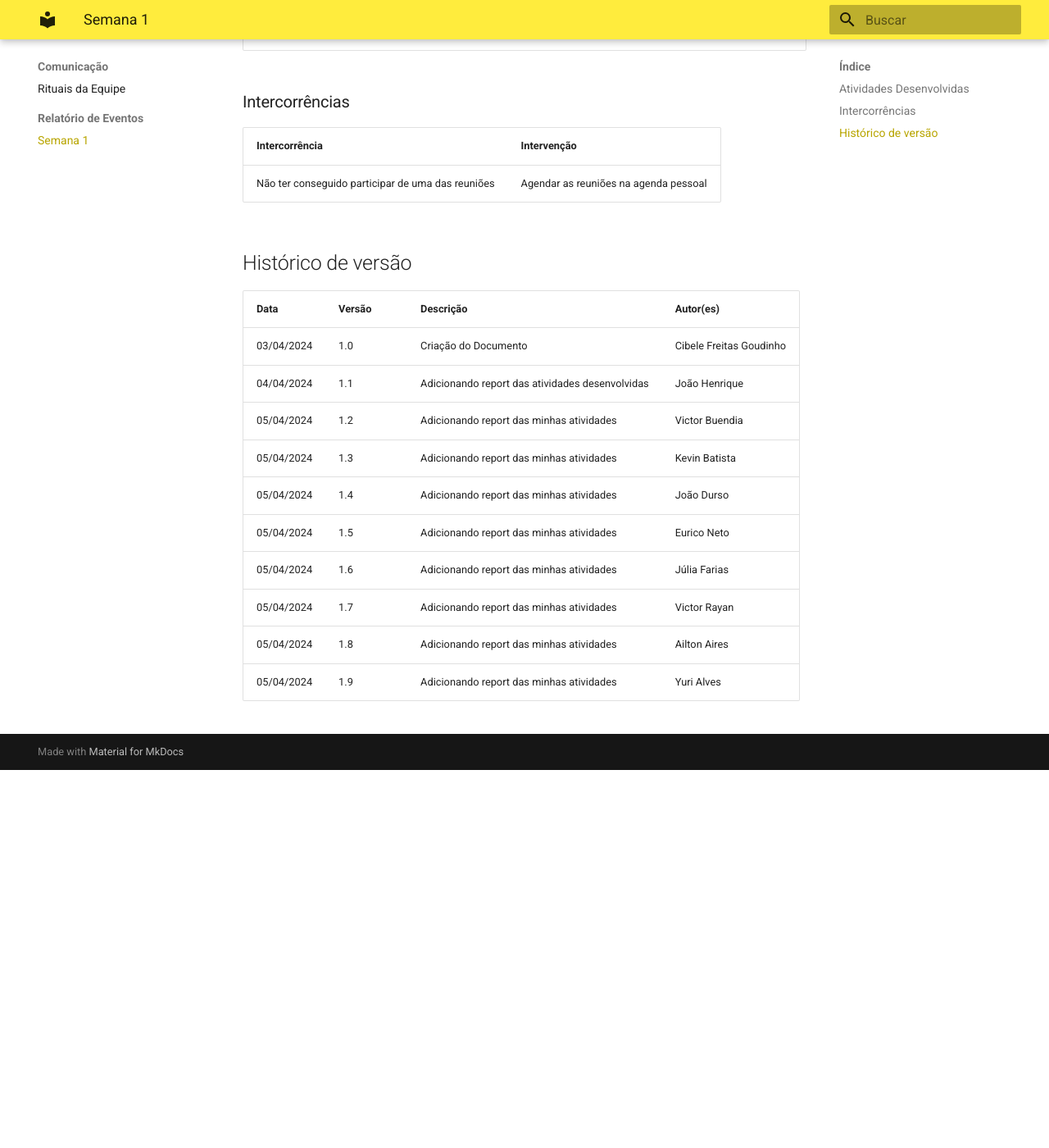
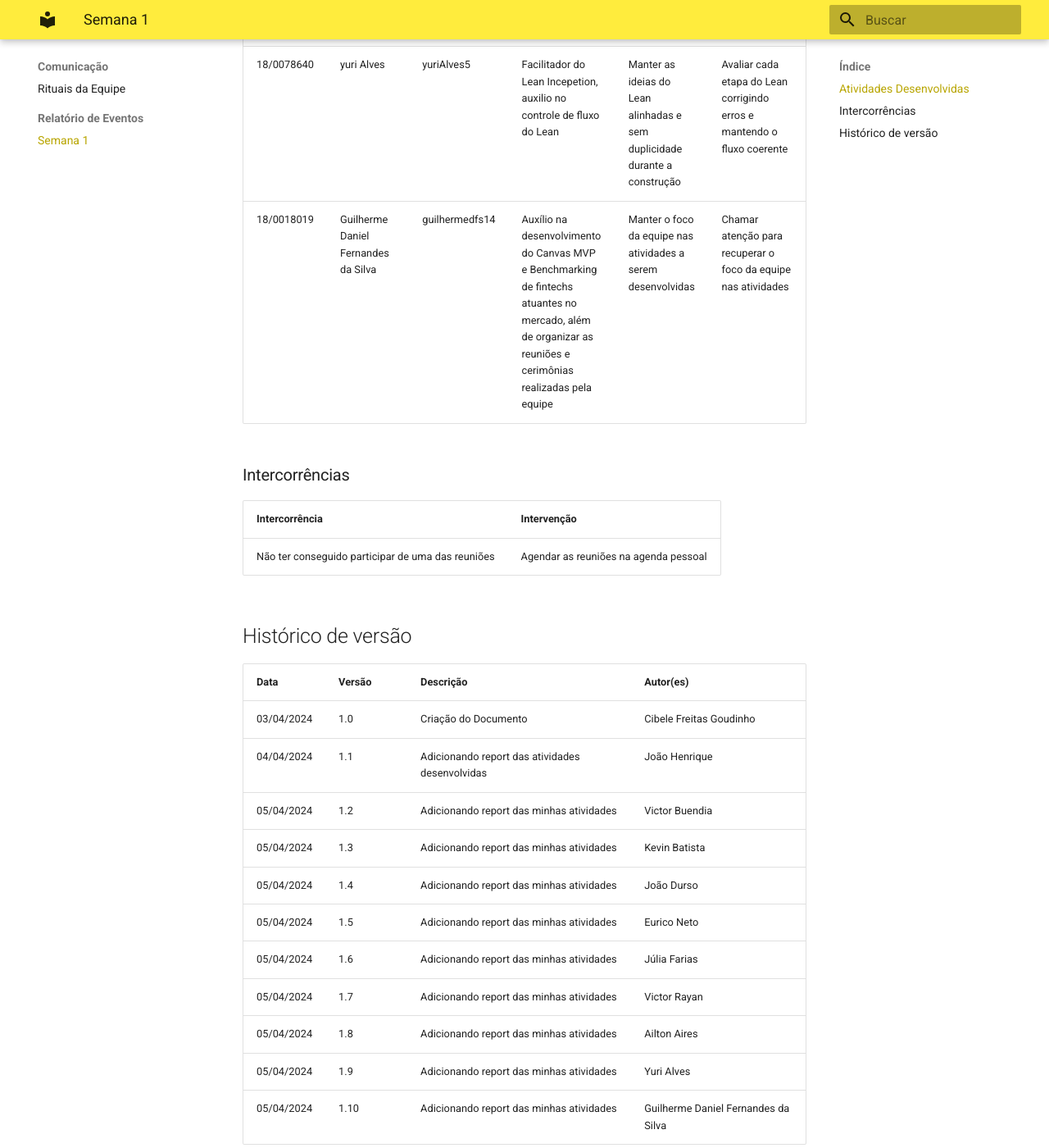
Before and after one commit to Simula-Fin/DOCS, an MkDocs documentation site: the page built from docs/reports/week1.md, in a window 1280 px wide and 1400 px high, scrolled down 2396 px. Shown: the whole window at 82% size. Built offline with MkDocs 1.6.1 and Material for MkDocs 9.7.7, drawn with Linux system fonts in a browser that asks for light colours; before the commit the page ends 3335 px from its top, so only the background shows below that.

Commit message:
Update file week1.md

```diff
--- a/docs/reports/week1.md
+++ b/docs/reports/week1.md
@@ -13,6 +13,7 @@
 | 19/0044390 | Victor Rayan   | victor-rayan | Participação ativa nas reuniões de criação de todas etapas do Lean Inception, criação do template e da Ata de reunião do dia 04/04.                             | -                                                                            | -                                                                                 |
 | 18/0011600 | Ailton Aires Amado | ailtonaires | Auxílio na desenvolvimento do Canvas MVP e Benchmarking de fintechs atuantes no mercado | Encontrar grandes diferenciais nas fintechs | Pegar fintechs mais atuais no mercado |
 | 18/0078640 | yuri Alves | yuriAlves5 | Facilitador do Lean Incepetion, auxilio no controle de fluxo do Lean | Manter as ideias do Lean alinhadas e sem duplicidade durante a construção | Avaliar cada etapa do Lean corrigindo erros e mantendo o fluxo coerente |
+| 18/0018019 | Guilherme Daniel Fernandes da Silva | guilhermedfs14 | Auxílio na desenvolvimento do Canvas MVP e Benchmarking de fintechs atuantes no mercado, além de organizar as reuniões e cerimônias realizadas pela equipe | Manter o foco da equipe nas atividades a serem desenvolvidas | Chamar atenção para recuperar o foco da equipe nas atividades |
 
 ### Intercorrências
 
@@ -34,3 +35,4 @@
 | 05/04/2024 | 1.7    | Adicionando report das minhas atividades        | Victor Rayan            |
 | 05/04/2024 | 1.8    | Adicionando report das minhas atividades        | Ailton Aires            |
 | 05/04/2024 | 1.9    | Adicionando report das minhas atividades        | Yuri Alves              |
+| 05/04/2024 | 1.10   | Adicionando report das minhas atividades       | Guilherme Daniel Fernandes da Silva |
```
